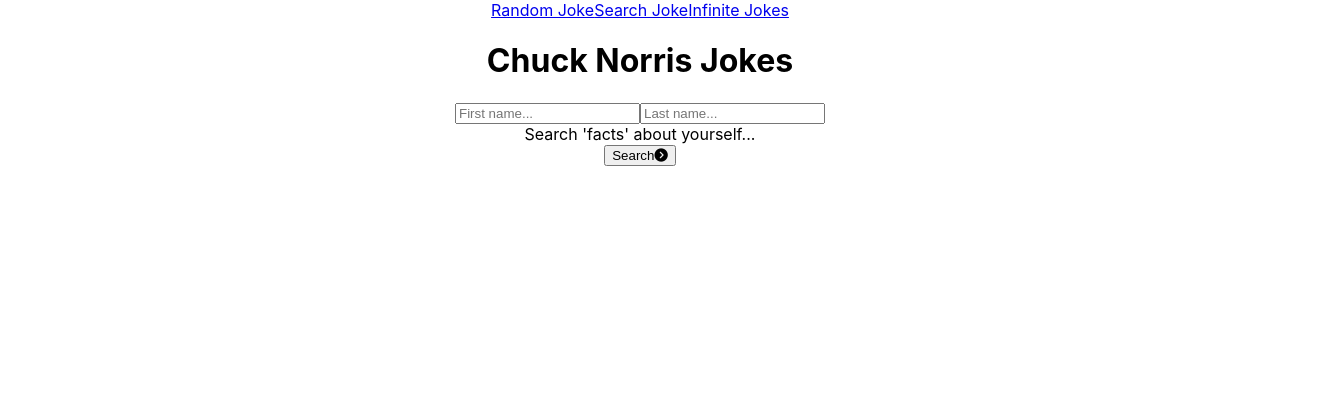
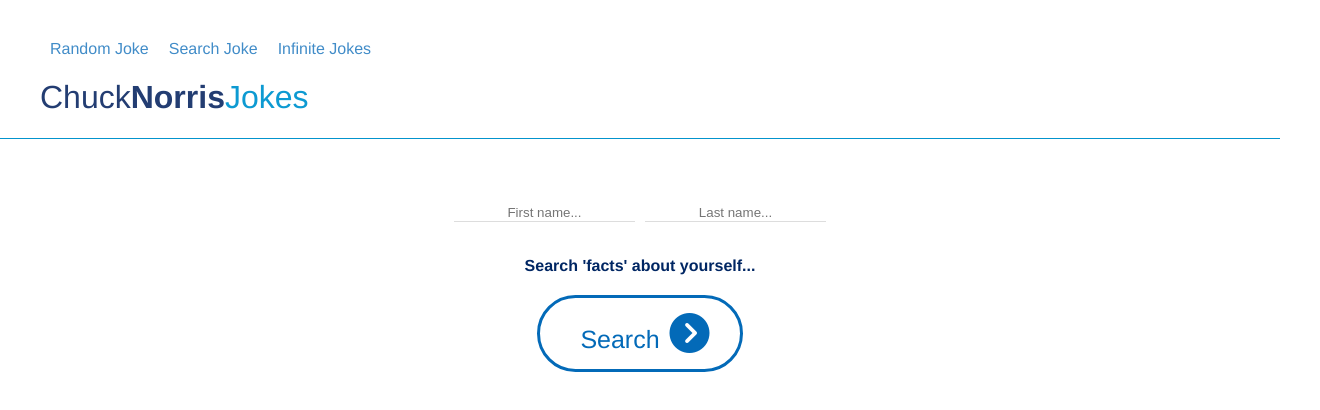
Before and after one commit to jennyardrey/chuck-norris-jokes, a React (Create React App) app: page /search-joke in a window 1280 px wide. Shown: the top 410 px of the page, 1320 px wide, since content can reach past the window. Built offline with nearby package versions, Linux system fonts and the light colour scheme.

Commit message:
added styling

```diff
--- a/src/App.css
+++ b/src/App.css
@@ -1,38 +1,34 @@
 .App {
-  text-align: center;
+	font-family: "HelveticaNeue-Light", "Helvetica Neue Light", "Helvetica Neue", Helvetica, Arial, "Lucida Grande", sans-serif;
+	height: 100vh;
+}
+.joke-btn {
+	  color: #036ab8;
+    display: inline-block;
+    vertical-align: middle;
+    font: inherit;
+    text-align: center;
+    margin: 0;
+    cursor: pointer;
+    overflow: visible;
+    padding: 15px 30px;
+    background-color: white;
+    border: 3px solid #036ab8;
+		border-radius: 999px;
+		font-size: 25px;
+}
+i {
+	font-size: 40px;
 }
 
-.App-logo {
-  height: 40vmin;
-  pointer-events: none;
+.joke-btn:hover {
+	color: white;
+	    background-color: #036ab8;
+}
+.joke-btn:hover i {
+	color: white;
 }
 
-@media (prefers-reduced-motion: no-preference) {
-  .App-logo {
-    animation: App-logo-spin infinite 20s linear;
-  }
+.main-content {
+	min-height: 100vh;
 }
-
-.App-header {
-  background-color: #282c34;
-  min-height: 100vh;
-  display: flex;
-  flex-direction: column;
-  align-items: center;
-  justify-content: center;
-  font-size: calc(10px + 2vmin);
-  color: white;
-}
-
-.App-link {
-  color: #61dafb;
-}
-
-@keyframes App-logo-spin {
-  from {
-    transform: rotate(0deg);
-  }
-  to {
-    transform: rotate(360deg);
-  }
-}
--- a/src/components/Navbar.js
+++ b/src/components/Navbar.js
@@ -9,8 +9,7 @@
 			<Link className="link" id="search-joke" to="/search-joke" >Search Joke</Link>
 			<Link className="link" id="infinite-jokes" to="/infinite-jokes" >Infinite Jokes</Link>
 		</div>
-		<h1><span id="chuck">Chuck</span> <span id="norris">Norris</span> <span className="jokes">Jokes</span></h1>
-
+		<h1><span id="chuck">Chuck</span> <span id="norris">Norris</span> <span id="jokes">Jokes</span></h1>
 	</div>
 )
 export default Navbar;
--- a/src/components/RandomJoke.js
+++ b/src/components/RandomJoke.js
@@ -7,7 +7,7 @@
 		return (
 			<div className="random-joke">
 				{this.props.joke && this.props.joke.length > 0 ? <JokeCard joke={this.props.joke} /> : <div className="error">Press the button, dummy.</div>}
-				<button className="joke-btn" onClick={this.props.randomJoke}>Random Joke<i className="chevron" class="fas fa-chevron-circle-right"></i></button>
+				<button className="joke-btn" onClick={this.props.randomJoke}>Random Joke <i className="chevron" class="fas fa-chevron-circle-right"></i></button>
 			</div>
 		)
 	}
--- a/src/styles/InfiniteJokes.css
+++ b/src/styles/InfiniteJokes.css
@@ -0,0 +1,15 @@
+.infinite-jokes {
+	color: #002663;
+	margin: auto;
+	display: flex;
+	flex-direction: column;
+  align-items: center;
+	justify-content: center;
+	padding: 50px;
+	text-align: center;
+}
+
+.error {
+	font-weight: 700;
+	margin: 20px;
+}
--- a/src/styles/JokeCard.css
+++ b/src/styles/JokeCard.css
@@ -0,0 +1,20 @@
+.single-joke {
+	padding: 10px;
+	margin: 30px;
+	font-size: 30px;
+	flex-grow: 2;
+	border: 1px solid #ddd;
+	border-radius: 5px;
+}
+@media only screen and (max-width: 600px) {
+  .single-joke {
+    font-size: 15px;
+  }
+}
+
+.single-joke:hover {
+	border: 2px solid #0d9ad2;
+	-webkit-box-shadow: 0px 0px 29px 7px rgba(0,0,0,0.17);
+-moz-box-shadow: 0px 0px 29px 7px rgba(0,0,0,0.17);
+box-shadow: 0px 0px 29px 7px rgba(0,0,0,0.17);
+}
--- a/src/styles/Navbar.css
+++ b/src/styles/Navbar.css
@@ -0,0 +1,43 @@
+.nav-bar {
+	display: flex;
+	flex-direction: column;
+	justify-content: space-evenly;
+	padding: 40px 40px 0px 40px;
+	border-bottom: 1px solid #0394cd;
+}
+
+.link {
+		color: #418cc8;
+		padding: 0px 10px 0px 10px;
+		text-decoration: none;
+}
+.link:focus {
+		color: #333333;
+	border-bottom: 1px solid #333333;
+}
+
+.nav {
+	display: flex;
+	flex: row auto 1;
+}
+#chuck {
+color: #233d72;
+font-weight: 250;
+}
+
+#norris {
+color: #233d72;
+font-weight: bolder;
+}
+
+#jokes {
+color: #0d9ad2;
+font-weight: 250;
+}
+
+h1 {
+
+	display: flex;
+	flex-direction: row;
+	width: 100vw;
+}
--- a/src/styles/RandomJoke.css
+++ b/src/styles/RandomJoke.css
@@ -0,0 +1,9 @@
+.random-joke {
+	color: #002663;
+	margin: 30px;
+	display: flex;
+	flex-direction: column;
+  align-items: center;
+	justify-content: center;
+	text-align: center;
+}
--- a/src/styles/SearchJoke.css
+++ b/src/styles/SearchJoke.css
@@ -0,0 +1,27 @@
+.search-jokes {
+	color: #002663;
+	margin: auto;
+	display: flex;
+	flex-direction: column;
+  align-items: center;
+	justify-content: center;
+	padding: 50px;
+	text-align: center;
+}
+.name-form {
+	padding: 10px;
+}
+
+input{
+	margin: 5px;
+	 text-align:center;
+	 border: none;
+    border-bottom: 1px solid #ddd;
+}
+.search-btn-text {
+	padding: 10px;
+}
+i {
+	color: #036ab8;
+	font-size: 30px;
+}
```
